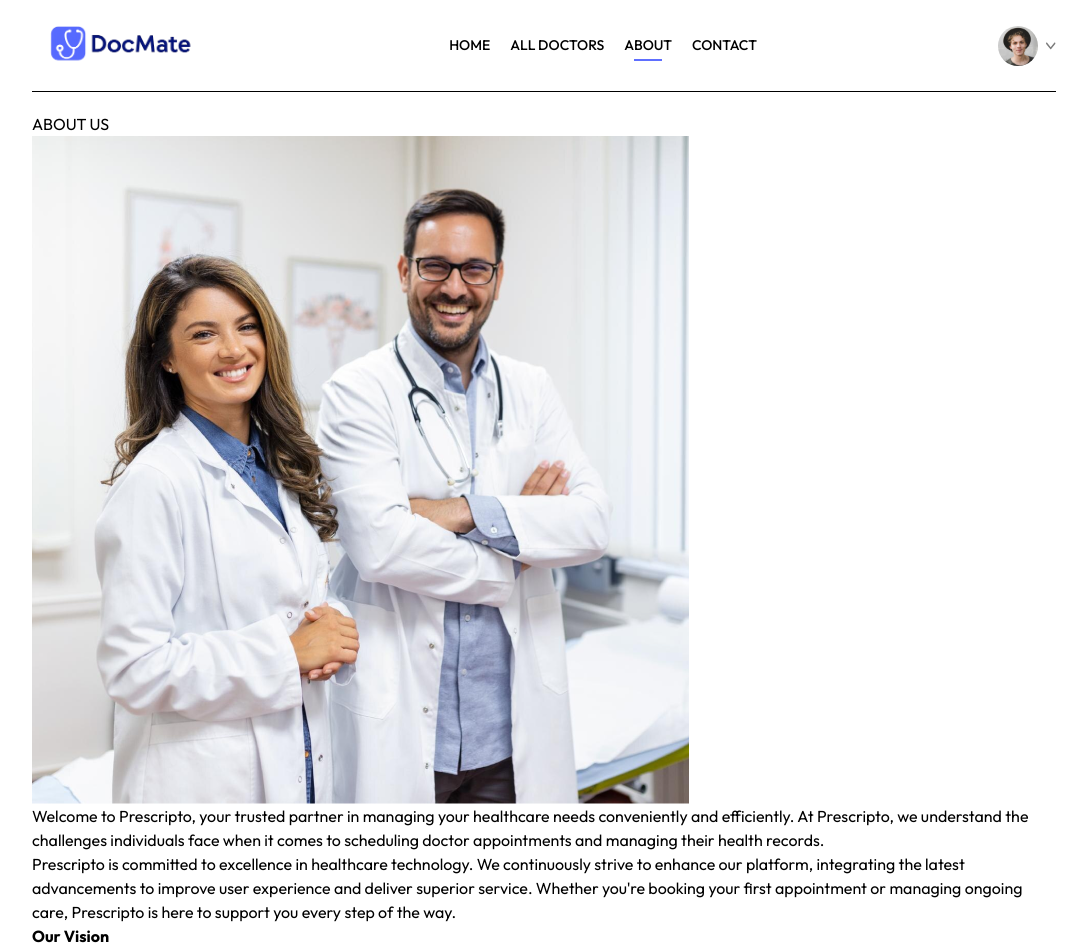
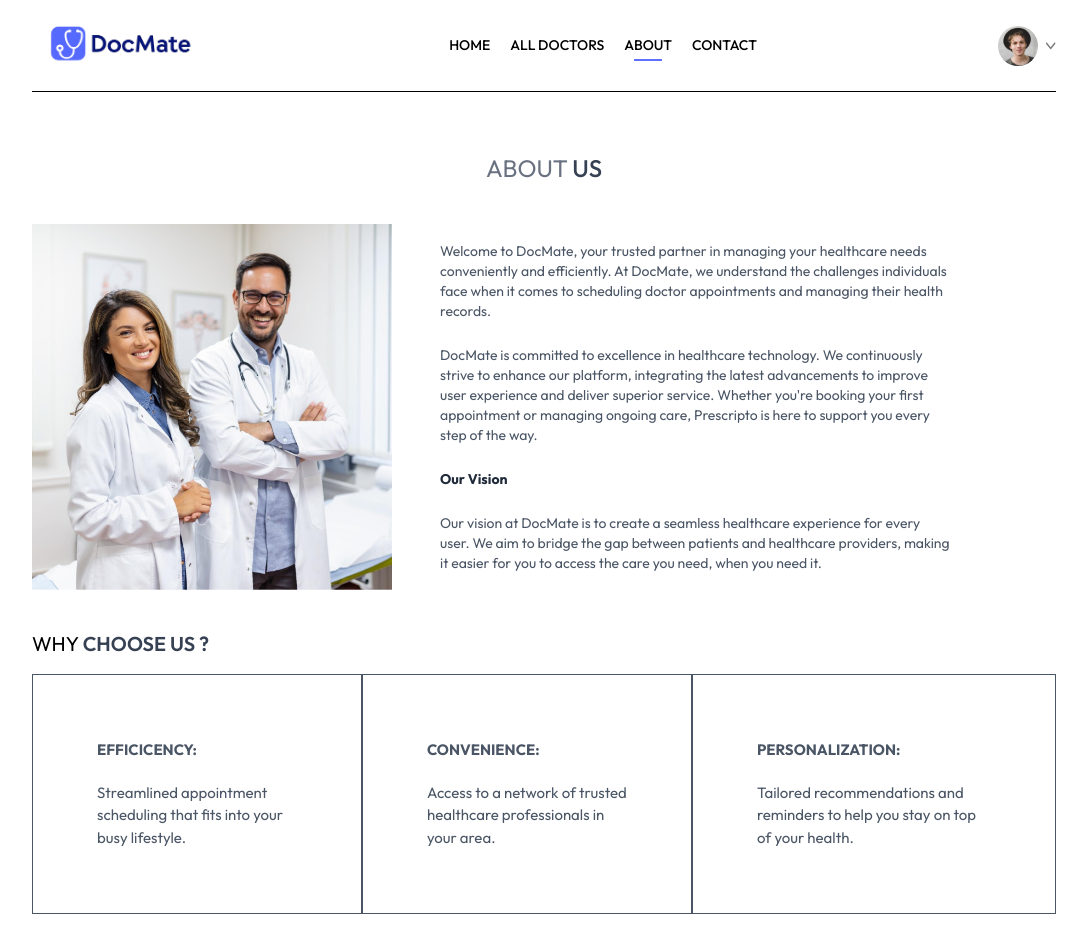
Before and after one commit to tanmaytanish/DocMate, a React (Vite) app in the folder frontend/: page /about in a window 1280 px wide. Shown: the top 952 px of the page, without its empty margins (96-1183 px from the left). Built offline with nearby package versions, Linux system fonts and the light colour scheme.

Commit message:
Added About Us Page

```diff
--- a/frontend/src/index.css
+++ b/frontend/src/index.css
@@ -6,6 +6,9 @@
 }
 
 .bg-primary {
+  background-color: #5f6FFF;
+}
+.hover\:bg-primary:hover {
   background-color: #5f6FFF;
 }
 
--- a/frontend/src/pages/About.jsx
+++ b/frontend/src/pages/About.jsx
@@ -4,32 +4,65 @@ import {assets} from "../assets/assets";
 const About = () => {
     return (
         <div>
-            <div>
+            <div className="text-center text-2xl pt-10 text-gray-500">
                 <p>
-                    ABOUT <span>US</span>
+                    ABOUT <span className="text-gray-700 font-medium">US</span>
                 </p>
             </div>
 
-            <div>
-                <img src={assets.about_image} alt="" />
-                <div>
+            <div className="my-10 flex flex-col md:flex-row gap-12">
+                <img className="w-full md:max-w-[360px]" src={assets.about_image} alt="" />
+                <div className="flex flex-col justify-center gap-6 md:w-2/4 text-sm text-gray-600">
                     <p>
-                        Welcome to Prescripto, your trusted partner in managing your healthcare needs conveniently and
-                        efficiently. At Prescripto, we understand the challenges individuals face when it comes to
+                        Welcome to DocMate, your trusted partner in managing your healthcare needs conveniently and
+                        efficiently. At DocMate, we understand the challenges individuals face when it comes to
                         scheduling doctor appointments and managing their health records.
                     </p>
                     <p>
-                        Prescripto is committed to excellence in healthcare technology. We continuously strive to
-                        enhance our platform, integrating the latest advancements to improve user experience and deliver
+                        DocMate is committed to excellence in healthcare technology. We continuously strive to enhance
+                        our platform, integrating the latest advancements to improve user experience and deliver
                         superior service. Whether you're booking your first appointment or managing ongoing care,
                         Prescripto is here to support you every step of the way.
                     </p>
-                    <b>Our Vision</b>
+                    <b className="text-gray-800">Our Vision</b>
                     <p>
-                        Our vision at Prescripto is to create a seamless healthcare experience for every user. We aim to
+                        Our vision at DocMate is to create a seamless healthcare experience for every user. We aim to
                         bridge the gap between patients and healthcare providers, making it easier for you to access the
                         care you need, when you need it.
                     </p>
+                </div>
+            </div>
+
+            <div className="text-xl my-4">
+                <p>
+                    WHY <span className="text-gray-700 font-semibold">CHOOSE US ?</span>
+                </p>
+            </div>
+
+            <div className="flex flex-col md:flex-row mb-20">
+                <div
+                    className="border px-10 md:px-16 py-8
+                sm:py-16 flex flex-col gap-5 text-[15px] hover:bg-primary hover:text-white
+                 transition-all duration-300 text-gray-600 cursor-pointer"
+                >
+                    <b>EFFICICENCY:</b>
+                    <p>Streamlined appointment scheduling that fits into your busy lifestyle.</p>
+                </div>
+                <div
+                    className="border px-10 md:px-16 py-8
+                sm:py-16 flex flex-col gap-5 text-[15px] hover:bg-primary hover:text-white
+                 transition-all duration-300 text-gray-600 cursor-pointer"
+                >
+                    <b>CONVENIENCE:</b>
+                    <p>Access to a network of trusted healthcare professionals in your area.</p>
+                </div>
+                <div
+                    className="border px-10 md:px-16 py-8
+                sm:py-16 flex flex-col gap-5 text-[15px] hover:bg-primary hover:text-white
+                 transition-all duration-300 text-gray-600 cursor-pointer"
+                >
+                    <b>PERSONALIZATION:</b>
+                    <p>Tailored recommendations and reminders to help you stay on top of your health.</p>
                 </div>
             </div>
         </div>
```
